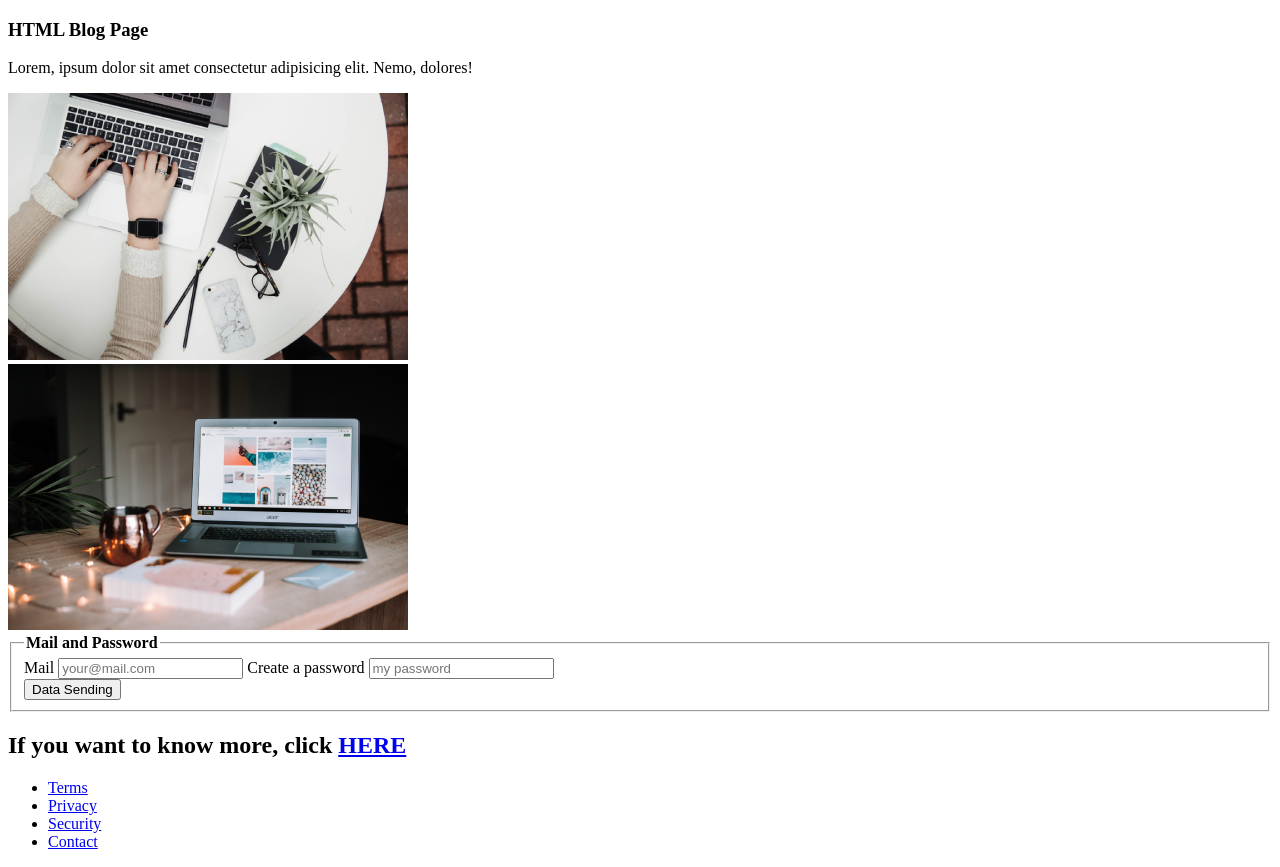
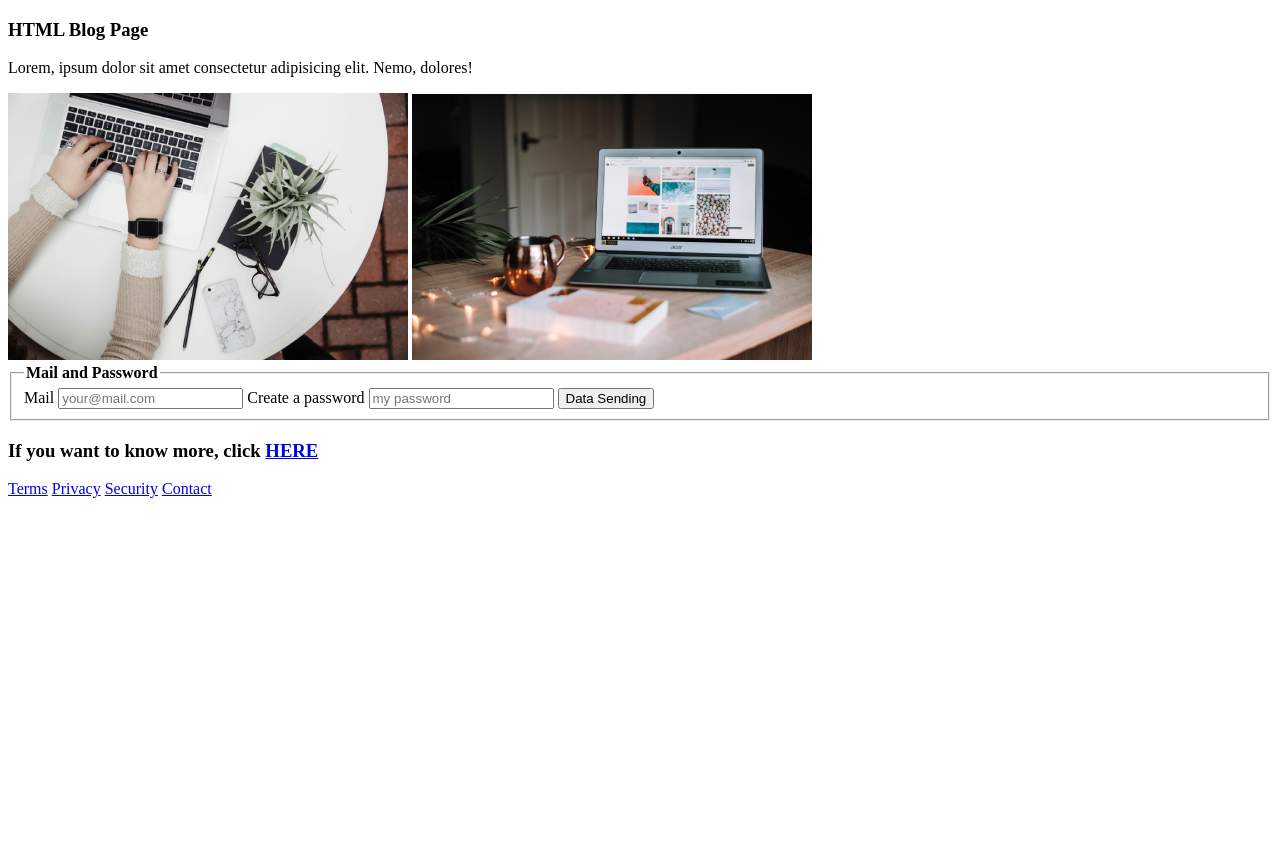
Before and after one commit to Vincenzo-Pallante-Dev/exercisesHtml, a plain HTML site: page Create an HTML blog page/start.html in a window 1280 px wide. After the commit the page ends 800 px from the top, so only its background shows below. Drawn offline with Linux system fonts and the light colour scheme.

Commit message:
modified start.html

```diff
--- a/Create an HTML blog page/start.html
+++ b/Create an HTML blog page/start.html
@@ -26,9 +26,10 @@
       <!-- Section img -->
       <section>
         <div>
+          <!-- img Hands -->
           <img src="assets/hands.png" alt="imgHands">
-        </div>
-        <div>
+
+          <!-- img Laptop -->
           <img src="assets/laptop.png" alt="imgLaptop">
         </div>
       </section>
@@ -49,10 +50,8 @@
           <!-- Password -->
           <label for="password">Create a password</label>
           <input type="password" name="newPassword" id="newpassword" placeholder="my password" required>
-        </div>
 
-        <!-- Submit button -->
-        <div>
+          <!-- Submit button -->
           <button type="submit" value="submit">Data Sending</button>
         </div>
       </fieldset>
@@ -60,18 +59,16 @@
 
     <!-- Footer -->
     <footer>
-      <!-- Section Links -->
+      <!-- Section Footer Links -->
       <section>
         <div>
-          <h2>If you want to know more, click <a href="#">HERE</a></h2>
+          <h3>If you want to know more, click <a href="#">HERE</a></h3>
         </div>
         <div>
-          <ul>
-            <li><a href="#">Terms</a></li>
-            <li><a href="#">Privacy</a></li>
-            <li><a href="#">Security</a></li>
-            <li><a href="#">Contact</a></li>
-          </ul>
+          <a href="#">Terms</a>
+          <a href="#">Privacy</a>
+          <a href="#">Security</a>
+          <a href="#">Contact</a>
         </div>
       </section>
     </footer>
```
